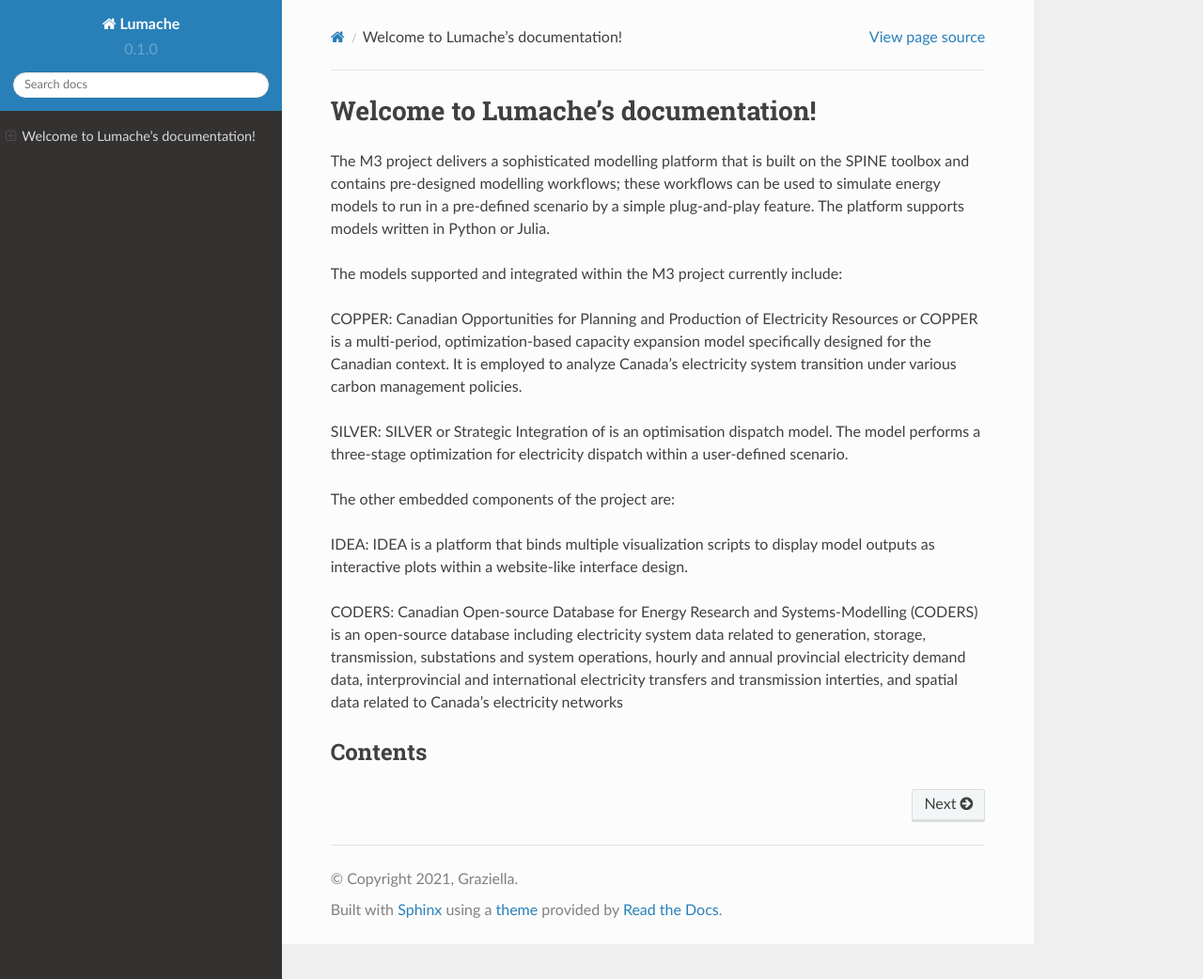
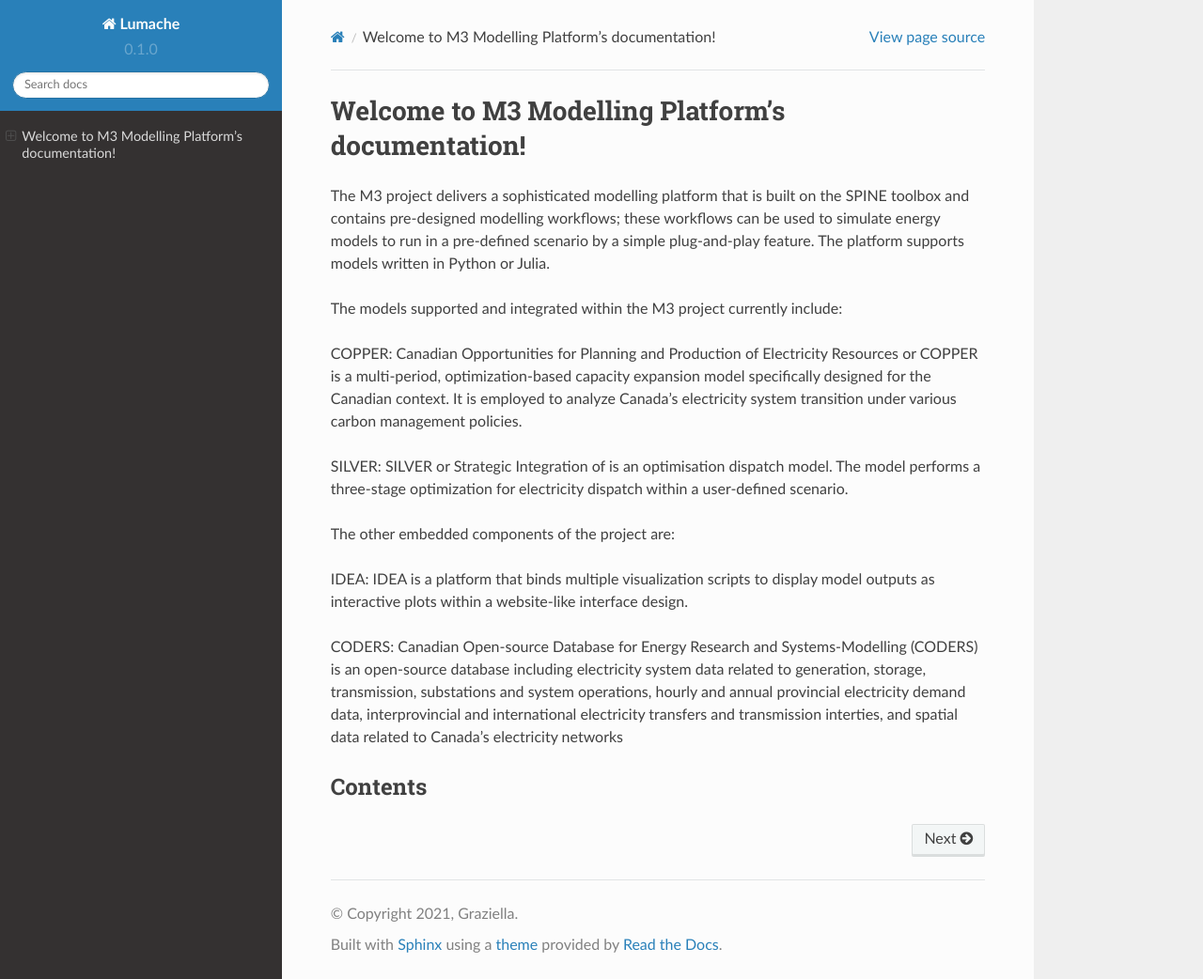
Before and after one commit to rishiuvic/m3, a Sphinx documentation site: the page built from docs/source/index.rst, in a window 1280 px wide and 1042 px high. Shown: the whole window at 94% size. Built offline with Sphinx 7.4.7 and the Read the Docs theme 2.0.0, drawn with Linux system fonts in a browser that asks for light colours; pages that are not in the unit, such as notebooks, are missing from menus.

Commit message:
Update index.rst

```diff
--- a/docs/source/index.rst
+++ b/docs/source/index.rst
@@ -1,4 +1,4 @@
-Welcome to Lumache's documentation!
+Welcome to M3 Modelling Platform's documentation!
 ===================================
 
 The M3 project delivers a sophisticated modelling platform that is built on the SPINE toolbox and contains pre-designed modelling workflows; these workflows can be used to simulate energy models to run in a pre-defined scenario by a simple plug-and-play feature. The platform supports models written in Python or Julia.
```
